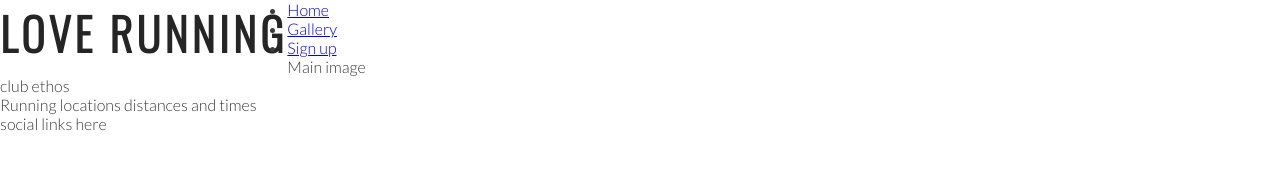
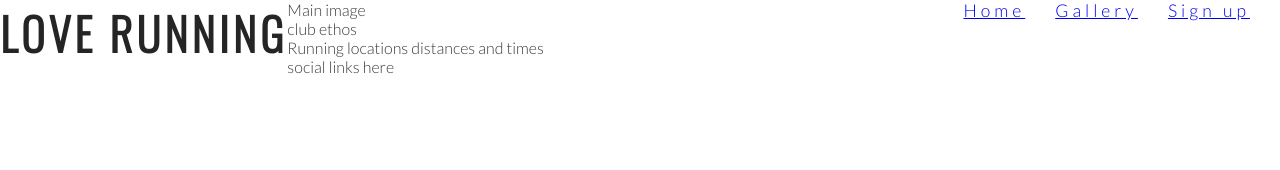
Before and after one commit to LadyNeowen/new-love-running, a plain HTML site: page index.html in a window 1280 px wide. Drawn offline with nearby package versions, Linux system fonts and the light colour scheme.

Commit message:
Add style navigation links

```diff
--- a/assets/css/style.css
+++ b/assets/css/style.css
@@ -27,3 +27,16 @@ h1, h2 {
     font-size: 280%;
 
 }
+
+/*navigation links*/
+
+#menu {
+    font-size: 110%;
+    letter-spacing: 4px;
+}
+
+#menu li {
+    float: right;
+    list-style-type: none;
+    margin-right: 30px;
+}
--- a/index.html
+++ b/index.html
@@ -16,16 +16,18 @@
         <a href="index.html"></a>
         <h1 id="logo">Love running</h1>
         <nav>
-            <ul>
+            <ul id="menu">
                 <li>
-                    <a href="index.html">Home</a>
+                    <a href="#">Sign up </a>
                 </li>
+
                 <li>
                     <a href="#">Gallery</a>
                 </li>
                 <li>
-                    <a href="#">Sign up </a>
+                    <a href="index.html">Home</a>
                 </li>
+
 
             </ul>
         </nav>
```
